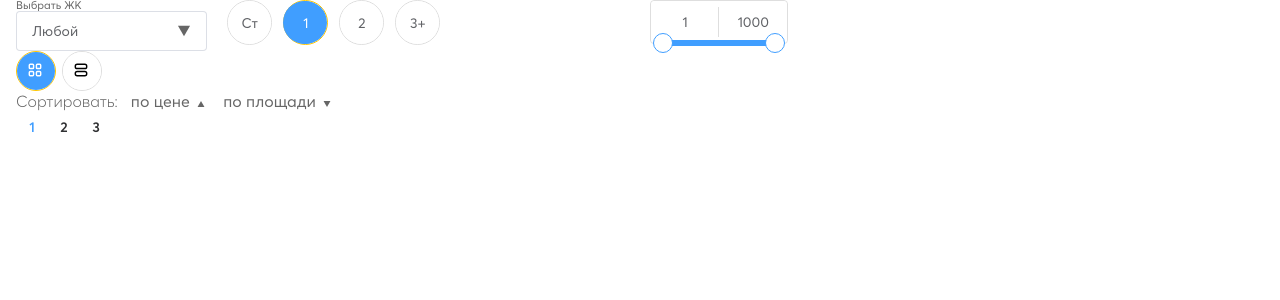
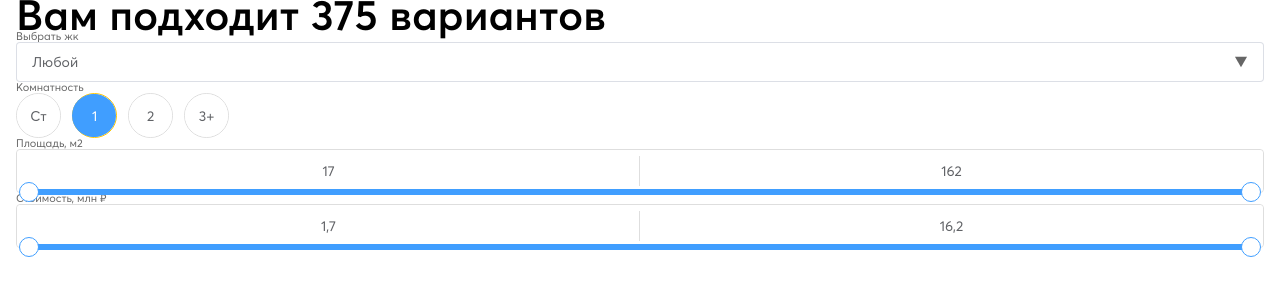
Before and after one commit to ruslan-byte/RRobTest, a Vue app: page / in a window 1280 px wide. Shown: the top 300 px of the page. Built offline with nearby package versions, Linux system fonts and the light colour scheme.

Commit message:
добавил маску для ranger slider

```diff
--- a/src/App.vue
+++ b/src/App.vue
@@ -1,87 +1,14 @@
 <template>
-  <div class="container">
-    <el-row :gutter="20">
-      <el-col :span="4">
-        <label>
-          <p>
-            Выбрать ЖК
-          </p>
-          <el-select
-            class="select"
-            v-model="value"
-            placeholder="Select"
-            size="large"
-            :suffixIcon="icon"
-          >
-            <el-option
-              v-for="item in options"
-              :key="item.value"
-              :label="item.label"
-              :value="item.value"
-            />
-          </el-select>
-        </label>
-      </el-col>
-      <el-col :span="8">
-        <el-radio-group v-model="radio1" size="large">
-          <el-radio-button label="Ст"  />
-          <el-radio-button label="1" />
-          <el-radio-button label="2" />
-          <el-radio-button label="3+" />
-        </el-radio-group>
-      </el-col>
-      <el-col :span="3">
-        <RangeSlider :range="[1,1000
-        ]">
-
-        </RangeSlider>
-      </el-col>
-    </el-row>
-    <ToggleCartType/>
-    <ToggleSortParams/>
-    <el-pagination layout="pager" :total="30" />
+  <div class="app container">
+    <Header />
   </div>
 </template>
 <script>
-  import { markRaw } from "vue";
-  import ToggleCartType from "./components/ToggleCartType.vue";
-  import ToggleSortParams from "./components/ToggleSortParams.vue";
-  import arrowIcon from "./components/icons/arrow.svg";
-  import testIcon from "./components/icons/list.svg";
-  import RangeSlider from "./components/RangeSlider.vue";
+  import Header from '@/components/Header.vue';
   export default {
-    components: ['RangeSlider', 'testIcon','ToggleCartType','ToggleSortParams'],
-    data(){
-      return{
-        icon: arrowIcon,
-        radio1:'1',
-        value: "Option1",
-        options: [
-        {
-          value: 'Option1',
-          label: 'Любой',
-        },
-        {
-          value: 'Option2',
-          label: 'Option2',
-        },
-        {
-          value: 'Option3',
-          label: 'Option3',
-        },
-        {
-          value: 'Option4',
-          label: 'Option4',
-        },
-        {
-          value: 'Option5',
-          label: 'Option5',
-        },]
-      }
-    }
+   components:['Header']
   }
 </script>
 
 <style>
-.select{width: 100%; }
 </style>
--- /dev/null
+++ b/src/components/Header.vue
@@ -0,0 +1,92 @@
+<template>
+	<header class="header">
+		<h2 class="header__title">Вам подходит 375 вариантов</h2>
+		<el-row>
+			<el-col>
+				<label>
+					<p>Выбрать жк</p>
+					<el-select
+					class="select"
+					v-model="selectExample.value"
+					placeholder="Select"
+					size="large"
+					:suffixIcon="selectExample.arrow"
+				  >
+					<el-option
+					  v-for="item in selectExample.options"
+					  :key="item.value"
+					  :label="item.label"
+					  :value="item.value"
+					/>
+				  </el-select>
+				</label>
+			</el-col>
+			<el-col>
+				<label>
+					<p>Комнатность</p>
+					<el-radio-group v-model="radioData" size="large">
+						<el-radio-button label="Ст"  />
+						<el-radio-button label="1" />
+						<el-radio-button label="2" />
+						<el-radio-button label="3+" />
+					</el-radio-group>
+				</label>
+			</el-col>
+			<el-col>
+				<label>
+					<p>Площадь, м2 </p>
+					<range-slider :range="[17, 162]"/>
+				</label>
+			</el-col>
+			<el-col>
+				<label>
+					<p>Стоимость, млн ₽ </p>
+					<range-slider :range="[17, 162]" isFloat/>
+				</label>
+			</el-col>
+		</el-row>
+	</header>
+</template>
+<script>
+	import arrowIcon from "@/components/icons/arrow.svg";
+	import RangeSlider from "@/components/RangeSlider.vue";
+	export default {
+		components: {'range-slider': RangeSlider},
+		data(){
+			return {
+				selectExample: {
+					arrow: arrowIcon,
+					value: "all",
+					options: [
+						{
+							value: 'all',
+							label: 'Любой',
+						},
+						{
+							value: 'Option2',
+							label: 'Option2',
+						},
+						{
+							value: 'Option3',
+							label: 'Option3',
+						},
+						{
+							value: 'Option4',
+							label: 'Option4',
+						},
+						{
+							value: 'Option5',
+							label: 'Option5',
+						},
+					]
+				},
+				radioData: '1',
+			}
+
+		}
+	}
+</script>
+
+<style>
+
+</style>
--- a/src/components/RangeSlider.vue
+++ b/src/components/RangeSlider.vue
@@ -2,11 +2,11 @@
 	<div class="range-slider">
 		<el-input
 			class="range-slider__input"
-			:value="value[0]"
+			:value="minInput"
 		/>
 		<el-input
 			class="range-slider__input"
-			:value="value[1]"
+			:value="maxInput"
 		/>
 		<el-slider
 			class="range-slider__slider"
@@ -25,6 +25,7 @@
 				type: Array,
 				default: [10, 100]
 			},
+			isFloat: Boolean
 		},
 		data() {
 			return {
@@ -36,6 +37,24 @@
 		created()
 		{
 			this.value = this.range;
+		},
+		computed:
+		{
+			minInput()
+			{
+				return (this.isFloat) ? this.convertNumberToFloat(this.value[0]) : this.value[0];
+			},
+			maxInput()
+			{
+				return (this.isFloat) ? this.convertNumberToFloat(this.value[1]) : this.value[1];
+			}
+		},
+		methods: {
+			convertNumberToFloat(number) {
+				number = ('' + number).split('');
+				number.push(',' + number.pop());
+				return number.join('');
+			}
 		}
 	}
 </script>
```
